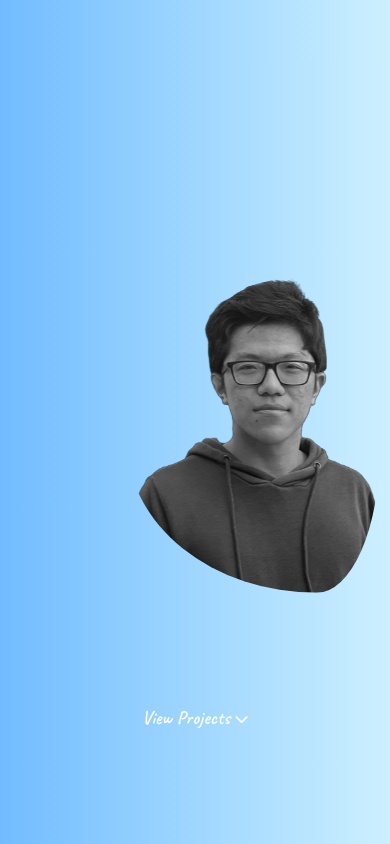
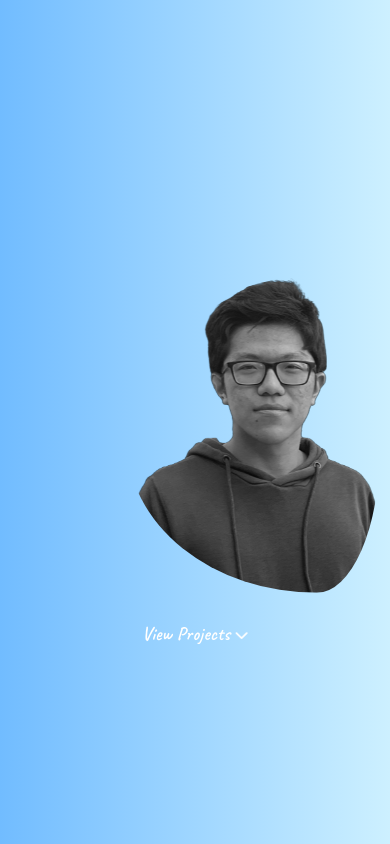
Before and after one commit to victorgao0308/Personal-Website, a React (Create React App) app: page / in a window 390 px wide. Shown: the top 844 px of the page. Built offline with nearby package versions, Linux system fonts and the light colour scheme.

Commit message:
text placement fix

```diff
--- a/src/CSS/Bio.css
+++ b/src/CSS/Bio.css
@@ -105,8 +105,12 @@
 
 .scroll {
   transition: opacity 500ms;
+  opacity: 1;
 }
 
+.scrolled {
+  opacity: 0;
+}
 
 .scrolled.slide-right:nth-child(1) {
   animation: slide-in-right 1s ease-in-out both;
--- a/src/CSS/Home.css
+++ b/src/CSS/Home.css
@@ -151,3 +151,15 @@ span:nth-child(3) {
     right: 0vw;
   }
 }
+
+@media screen and (max-width: 750px) {
+  .project-link-container {
+    bottom: 25vh;
+  }
+}
+
+@media screen and (max-width: 400px) {
+  .project-link-container {
+    bottom: 30vh;
+  }
+}
```
